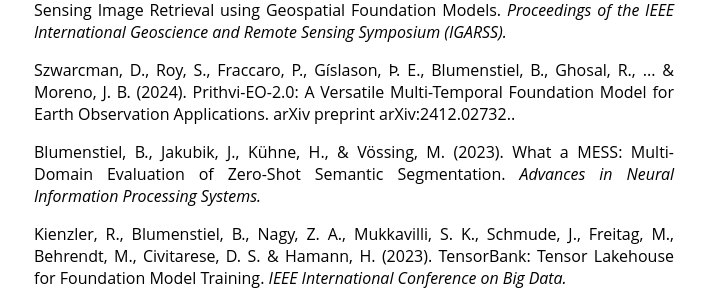
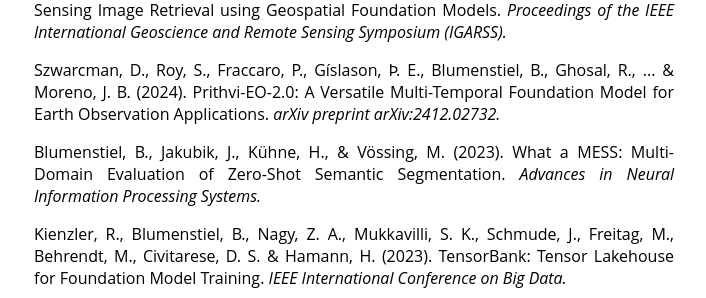
Before and after one commit to blumenstiel/blumenstiel.github.io, a Jekyll site: the page built from index.html, in a window 1280 px wide and 900 px high, scrolled down 3202 px. Shown: the part 260-558 px from the top of the window, without its empty margins (286-992 px from the left). Built offline with Jekyll 4.4.1, drawn with Linux system fonts in a browser that asks for light colours; nearby versions of some CDN libraries; some web fonts are replaced; the list of posts is cut into pages by our own code.

Commit message:
Updated website

```diff
--- a/_config.yml
+++ b/_config.yml
@@ -144,7 +144,7 @@
 publications:
   - text: "Blumenstiel, B., Moor, V., Kienzler, R., Brunschwiler, T. (2024). Multi-Spectral Remote Sensing Image Retrieval using Geospatial Foundation Models. <i>Proceedings of the IEEE International Geoscience and Remote Sensing Symposium (IGARSS).</i>"
     url: "https://arxiv.org/abs/2403.02059"
-  - text: "Szwarcman, D., Roy, S., Fraccaro, P., Gíslason, Þ. E., Blumenstiel, B., Ghosal, R., ... & Moreno, J. B. (2024). Prithvi-EO-2.0: A Versatile Multi-Temporal Foundation Model for Earth Observation Applications. arXiv preprint arXiv:2412.02732..</i>"
+  - text: "Szwarcman, D., Roy, S., Fraccaro, P., Gíslason, Þ. E., Blumenstiel, B., Ghosal, R., ... & Moreno, J. B. (2024). Prithvi-EO-2.0: A Versatile Multi-Temporal Foundation Model for Earth Observation Applications. <i>arXiv preprint arXiv:2412.02732.</i>"
     url: "https://arxiv.org/abs/2412.02732"
   - text: "Blumenstiel, B., Jakubik, J., Kühne, H., & Vössing, M. (2023). What a MESS: Multi-Domain Evaluation of Zero-Shot Semantic Segmentation. <i>Advances in Neural Information Processing Systems.</i>"
     url: "https://arxiv.org/abs/2306.15521"
```
